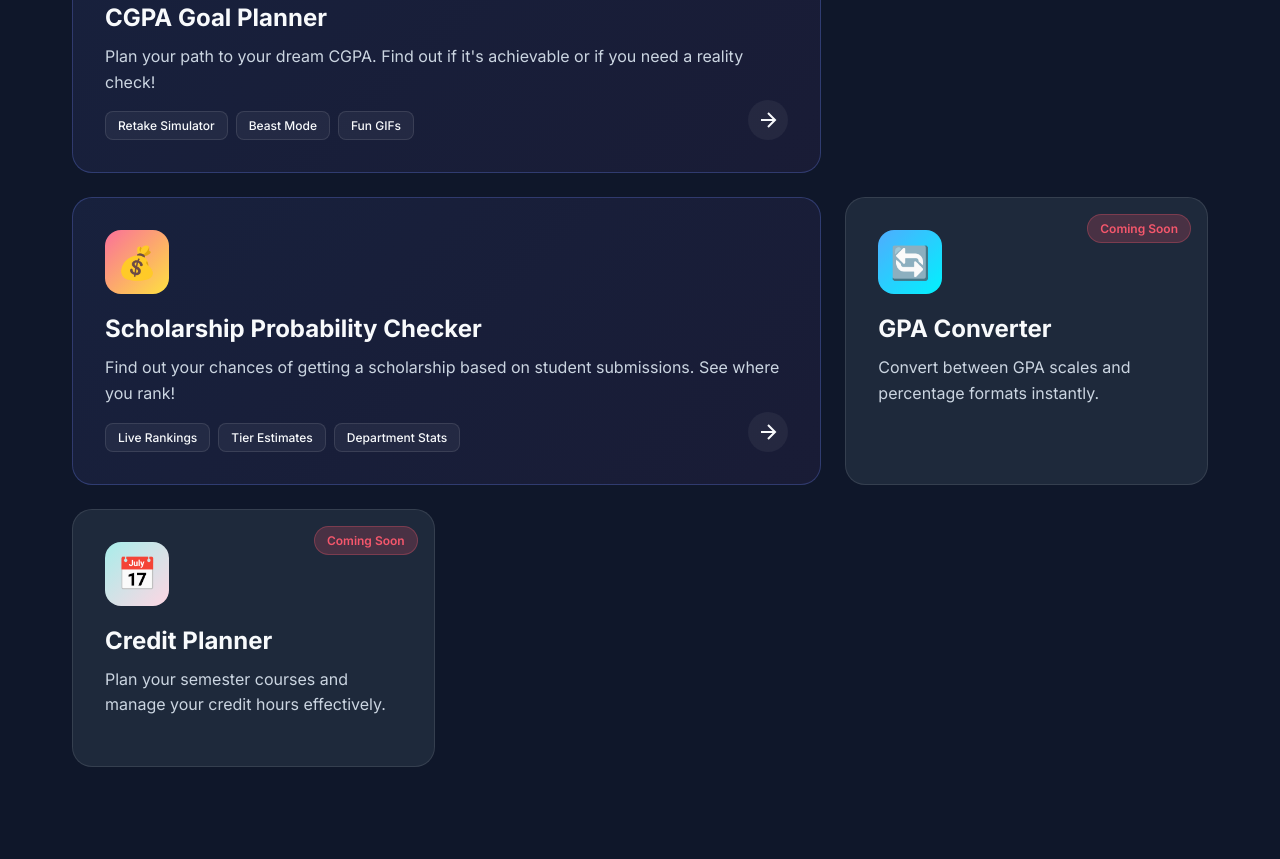
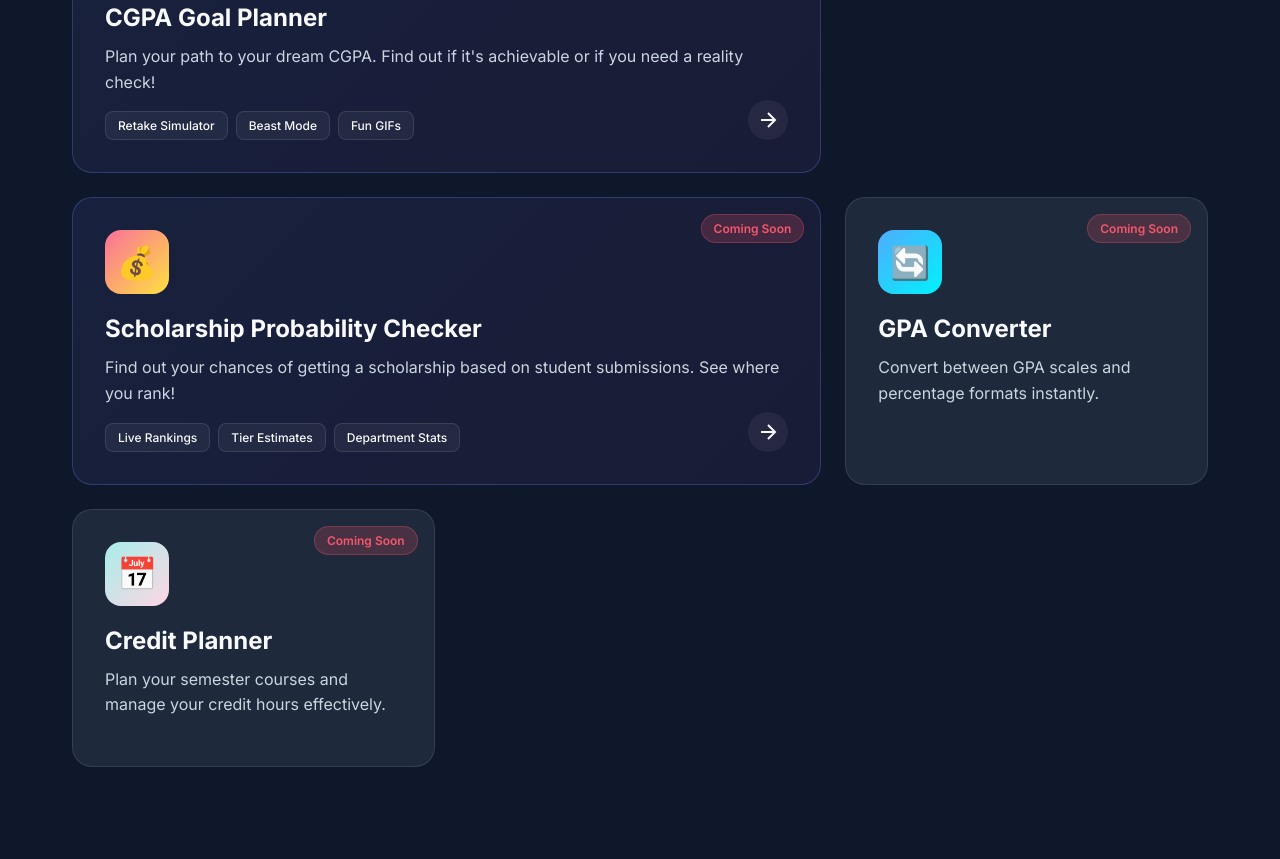
Before and after one commit to sadekinborno/Awesome-UIU, a website: page src/index.html in a window 1280 px wide. Shown: the part 1481-2340 px from the top of the page. Drawn offline with Linux system fonts and the light colour scheme.

Commit message:
feat: Mark scholarship checker as coming soon and update expected launch date

```diff
--- a/src/index.html
+++ b/src/index.html
@@ -116,7 +116,8 @@
                 </a>
 
                 <!-- Scholarship Probability Checker -->
-                <a href="scholarship-checker.html" class="tool-card tool-card-featured">
+                <a href="scholarship-checker.html" class="tool-card tool-card-featured tool-card-coming-soon">
+                    <div class="coming-soon-badge">Coming Soon</div>
                     <div class="tool-icon" style="background: linear-gradient(135deg, #fa709a 0%, #fee140 100%);">
                         💰
                     </div>
```
Also changed, not shown: src/scholarship-checker.html (+1 -1 lines), 1 other file.
